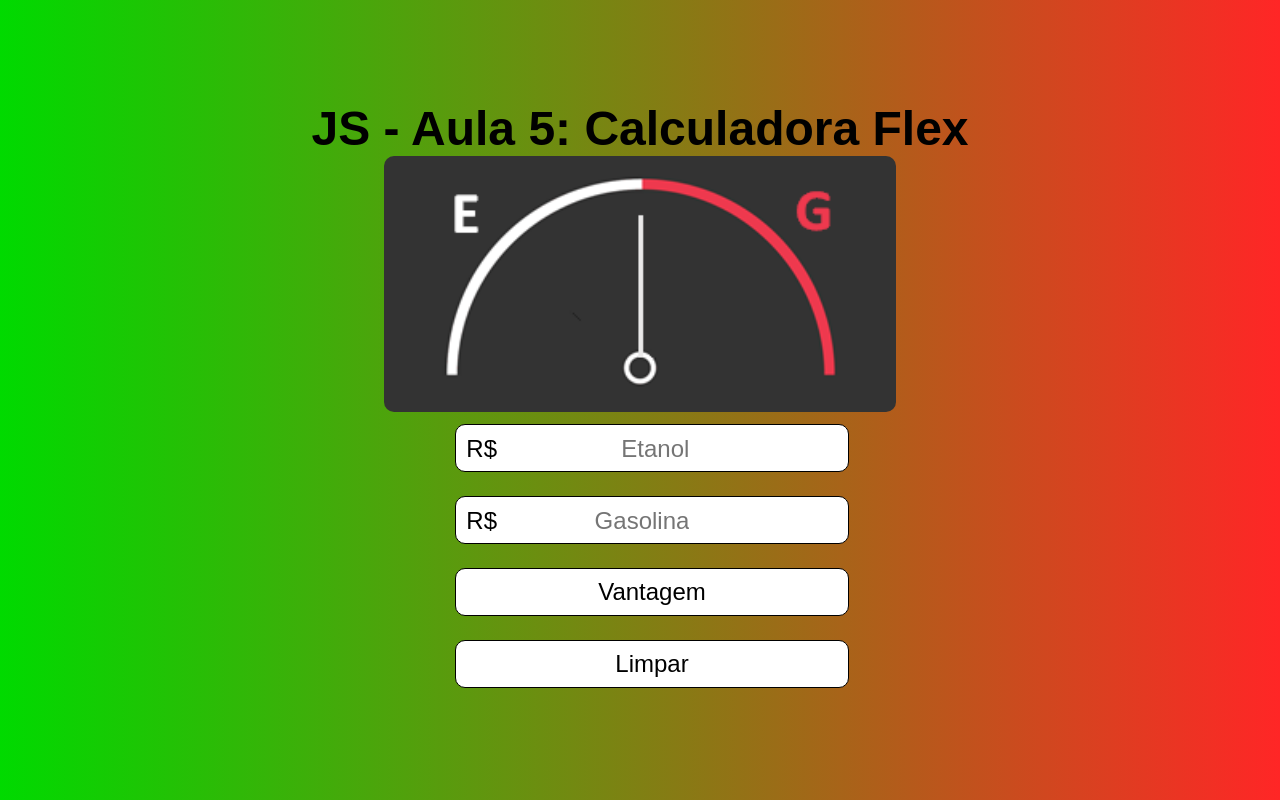
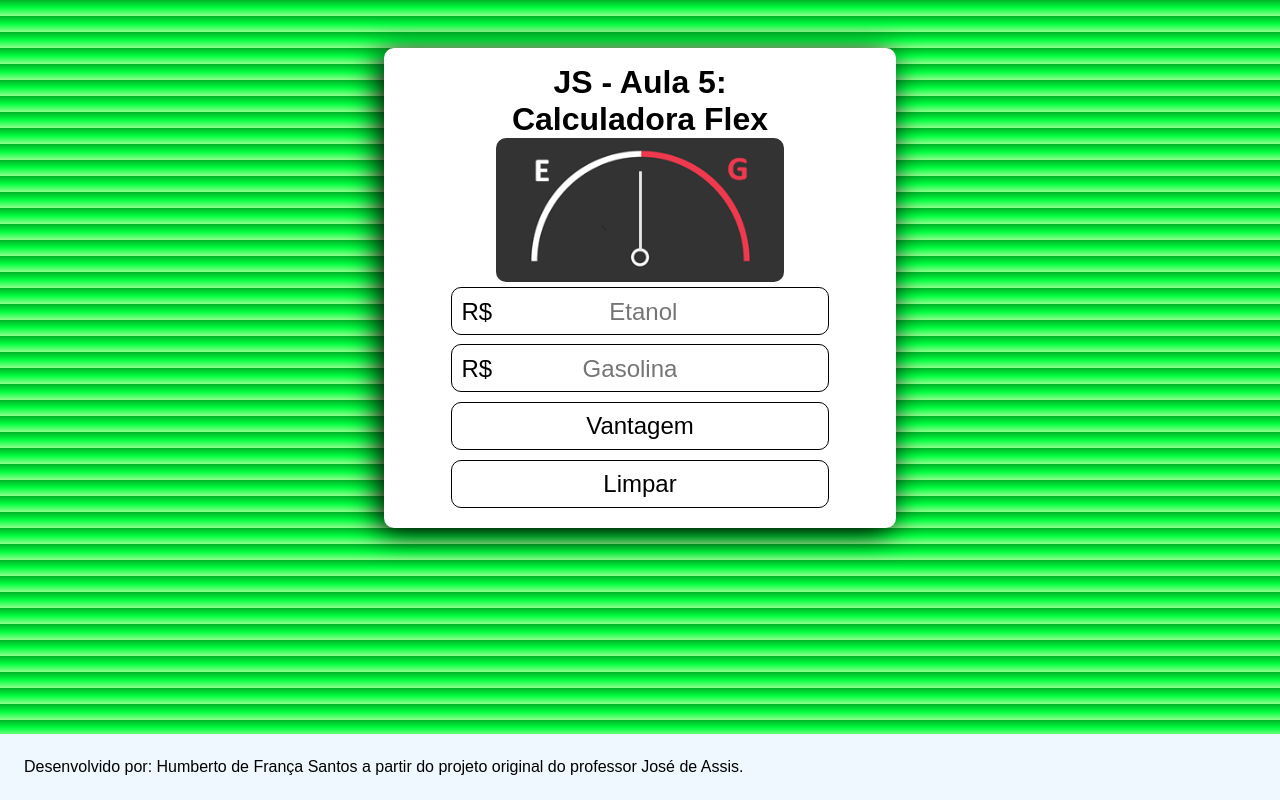
Before and after one commit to humbertofs/AppFlex, a plain HTML site: page index.html in a window 1280 px wide. Drawn offline with Linux system fonts and the light colour scheme; a web font is replaced by a local one.

Commit message:
Termino da imprementação CSS no projeto

```diff
--- a/index.html
+++ b/index.html
@@ -10,7 +10,9 @@
     <title>Calculadora Flex</title>
 </head>
 <body>
-    <h1>JS - Aula 5: Calculadora Flex</h1>
+    <div class="app">
+        <h2>JS - Aula 5:</h1>
+        <h1>Calculadora Flex</h1>
         <img src="neutro.png" alt="Contador de vantagem em posição neutro." id="status">
             <form class="form" name="frmFlex">
                 <label class="labelPlace">R$
@@ -22,9 +24,10 @@
                 <input class="inputButton" type="button" value="Vantagem" onclick="calcular()">
                 <input class="inputButton" type="reset" value="Limpar" onclick="resetar()">
             </form>
+    </div>
 <script src="calcflex.js"></script>
 </body>
-<!-- <footer>
+<footer>
     <article>Desenvolvido por: Humberto de França Santos a partir do projeto original do professor José de Assis.</article>
-</footer> -->
+</footer>
 </html>
--- a/style.css
+++ b/style.css
@@ -10,32 +10,51 @@ body {
     display: flex;
     flex-direction: column;
     align-items: center;
-    justify-content: center;
-    background: linear-gradient(90deg, rgb(0, 218, 0), rgb(255, 38, 38));
+    justify-content:flex-start;
+    background: repeating-linear-gradient(#00b327, #02ff41, #8eff8d 2%);
     font-family: "crossorigin";
     width: 100%;
     min-height: 100vh;
 }
 
+.app {
+    display: flex;
+    flex-direction: column;
+    align-items: center;
+    width: 40%;
+    min-width: 20rem;
+    background-color: #fff;
+    margin: 3rem 0;
+    padding: 1em 1em;
+    border-radius: 10px;
+    box-shadow: -5px 5px 30px #000;
+}
+
 h1 {
-    font-size: 300%;
+    font-size: 2rem;
+    text-align: center;
+}
+
+h2 {
+    font-size: 2rem;
+    text-align: center;
 }
 
 img {
-    width: 40%;
+    width: 18rem;
     border-radius: 10px;
 }
 
 form {
-    /* box-sizing: border-box; */
     display: flex;
     flex-direction: column;
+    align-items: center;
 }
 
 .labelPlace {
     border: 1px solid #000;
     padding: 8px 10px;
-    margin: 0.5em;
+    margin: 0.2em;
     height: 3rem;
     width: 100%;
     font-size: 1.5rem;
@@ -55,7 +74,7 @@ form {
 .inputButton {
     border: 1px solid #000;
     padding: 8px 10px;
-    margin: 0.5em;
+    margin: 0.2em;
     height: 3rem;
     width: 100%;
     font-size: 1.5rem;
@@ -63,14 +82,22 @@ form {
     border-radius: 10px;
 }
 
-.inputButton:hover{
-    scale: 1.1;
-    transition: 2s;
-    border: 3px solid rgb(255, 38, 38);
+.inputButton:hover {
+    width: 102%;
+    transition: 0,5s;
+    border: 2px solid #ff2626;
 }
 
 .inputButton:focus {
-    scale: 1.1;
-    transition: 2s;
-    border: 3px solid rgb(255, 38, 38);
+    width: 102%;
+    transition: 0,5s;
+    border: 2px solid #ff2626;
 }
+
+footer {
+    background-color: aliceblue;
+    width: 100%;
+    position: fixed;
+    bottom: 0px;
+    padding: 1.5rem;
+}
```
Lines whose indentation alone changed are shown as unchanged.
